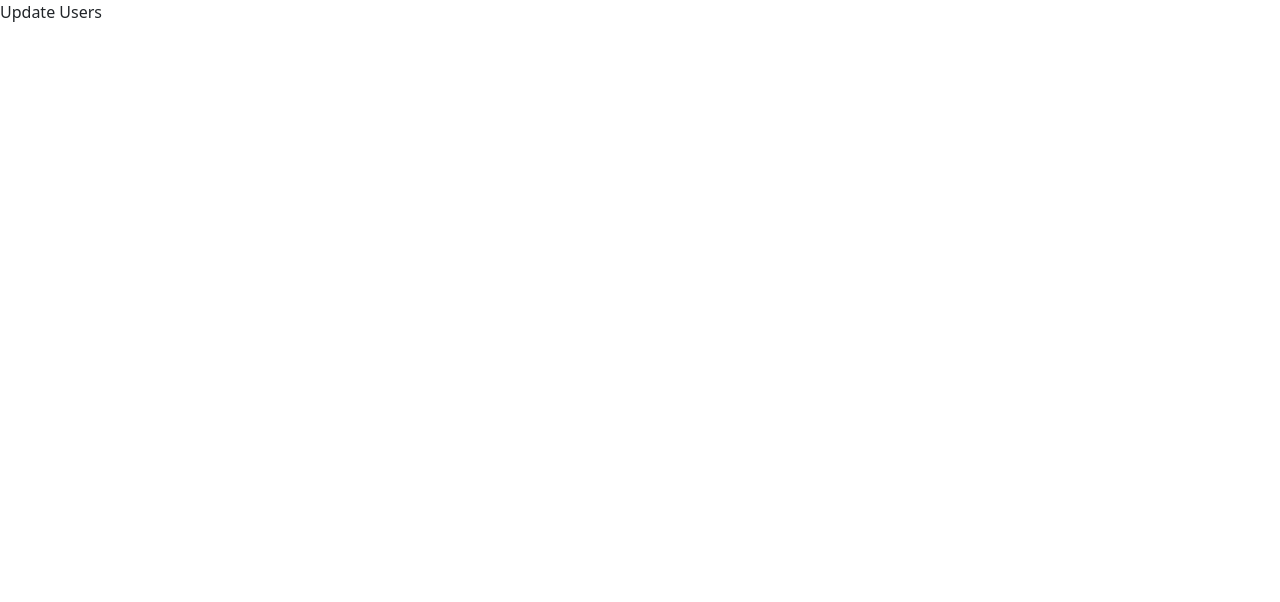
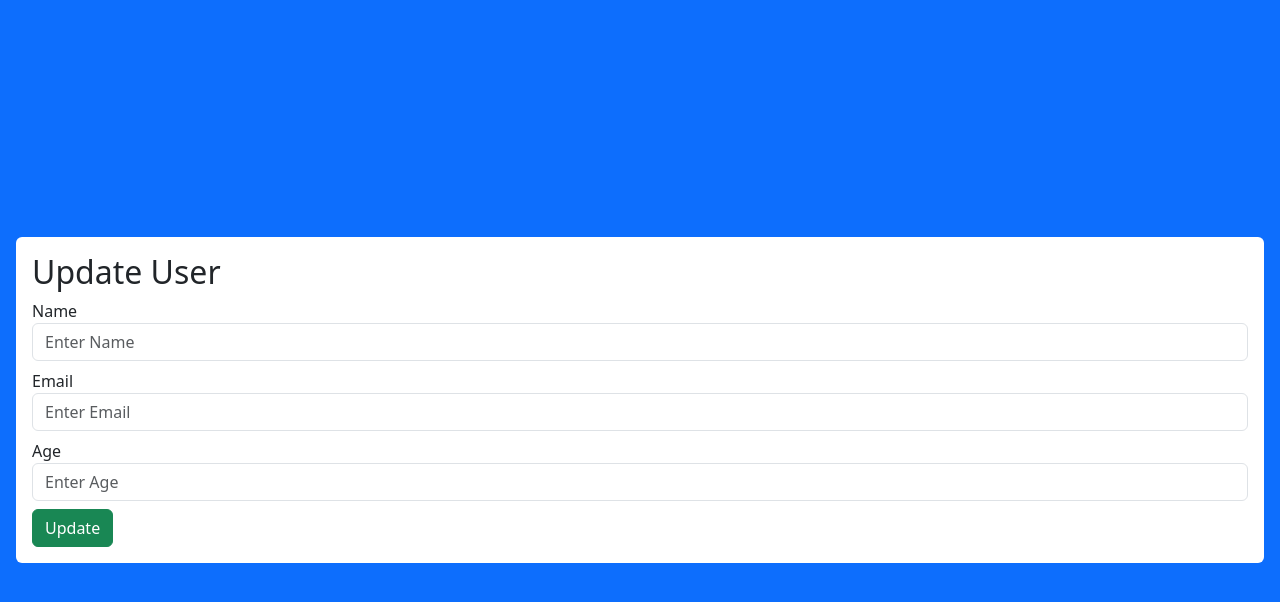
Before and after one commit to Almir-git-unifc/full-stack_crud_mongodb, a React (Vite) app in the folder client/: page /update in a window 1280 px wide. Shown: the top 602 px of the page. Built offline with nearby package versions, Linux system fonts and the light colour scheme.

Commit message:
feat(react): v00.05.000 implements the FORM feature of the UpdateUser.jsx file

```diff
--- a/client/src/App.css
+++ b/client/src/App.css
@@ -0,0 +1,13 @@
+/* Por minha conta margens a esquerda e a direita da tabela */
+.tab {
+    margin-left:1rem;
+    margin-right:1rem;
+}
+.formupd {
+    margin-left:1rem;
+    margin-right:1rem;
+}
+casa{
+    margin-left:5rem;
+    margin-right:5rem;
+}
--- a/client/src/CreateUser.jsx
+++ b/client/src/CreateUser.jsx
@@ -3,7 +3,7 @@ import React from 'react'
 function CreateUser() {
   return (
     <div className='d-flex vh-100 bg-primary justify-content-center align-items-center'>
-        <div className='w-50 bg-white rounded p-3'>
+        <div className='formupd vw-100 bg-white rounded p-3'>
           <form>
               <h2>Add User</h2>
               <div className='mb-2'>
@@ -18,7 +18,7 @@ function CreateUser() {
                  <label htmlFor="">Age</label>
                  <input type="text" placeholder='Enter Age' className="form-control" id='inpAgeUser'/>
               </div>
-              <button className='btn btn=success' id='btnSubm'>Submit</button>
+              <button className='btnSubm btn btn-success'>Submit</button>
           </form>
         </div>
     </div>
--- a/client/src/UpdateUser.jsx
+++ b/client/src/UpdateUser.jsx
@@ -1,9 +1,33 @@
-import React from 'react'
+import React from 'react';
 
-function UpdateUser() {
+
+function UpdateUser () {
   return (
-    <div>Update Users</div>
-  )
+    <div className='d-flex vh-100 bg-primary justify-content-center align-items-center'>
+      <div className='formupd vw-100  bg-white rounded p-3'>
+
+        <form>
+          <h2>Update User</h2>
+          <div className='mb-2'>
+            <label htmlFor="">Name</label>
+            <input type="text" placeholder='Enter Name' className='form-control inpUpdNameUser'/>
+          </div>
+
+          <div className='mb-2'>
+             <label htmlFor="">Email</label>
+             <input type="email" placeholder='Enter Email' className='form-control inpUpdEmailUser'/>
+          </div>
+
+          <div className='mb-2'>
+            <label htmlFor="">Age</label>
+            <input type="text" placeholder='Enter Age' className='form-control inpUpdAgeUser'/>
+          </div>
+         <button className='btn btn-success btnSubmUpd'>Update</button>
+        </form>
+
+    </div>
+  </div>
+  );
 }
 
-export default UpdateUser;
+export default UpdateUser
--- a/client/src/Users.jsx
+++ b/client/src/Users.jsx
@@ -8,10 +8,12 @@ function Users () {
      }]);
   return (
     <div className='d-flex vh-100 bg-primary justify-content-center align-items-center'>
-      <div className='w-50 bg-white rounded p-3'>
+
+      <div className='tab vw-100 w-50 bg-white rounded p-3'>
 
       {/*  Botão que chama a tela ou rota criar usuário, usando um link */}
       <Link to="/create" className="btn btn-success">Add +</Link>
+
         <table className='table'>
           <thead>
             <tr>
@@ -31,7 +33,7 @@ function Users () {
                   <td>{user.Email}</td>
                   <td>{user.Age}</td>
                   <td>
-                    <button id='btnEdit'>Edit</button>
+                    <Link to="/update" className="btnEdit btn btn-success" >Update</Link>
                   </td>
                   <td>
                     <button id='btnDelete'>Delete</button>
@@ -42,6 +44,7 @@ function Users () {
           </tbody>
         </table>
       </div>
+
     </div>
   )
 }
```
Also changed, not shown: 1 other file (tests, documents, lock files or other folders).
